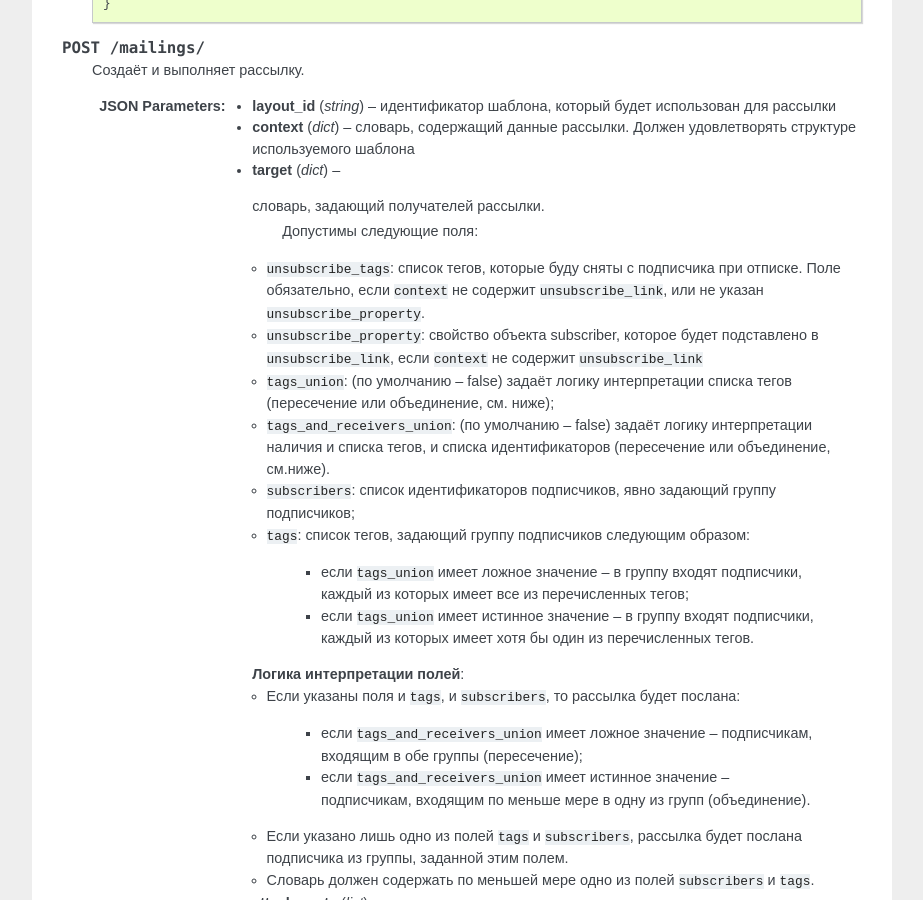
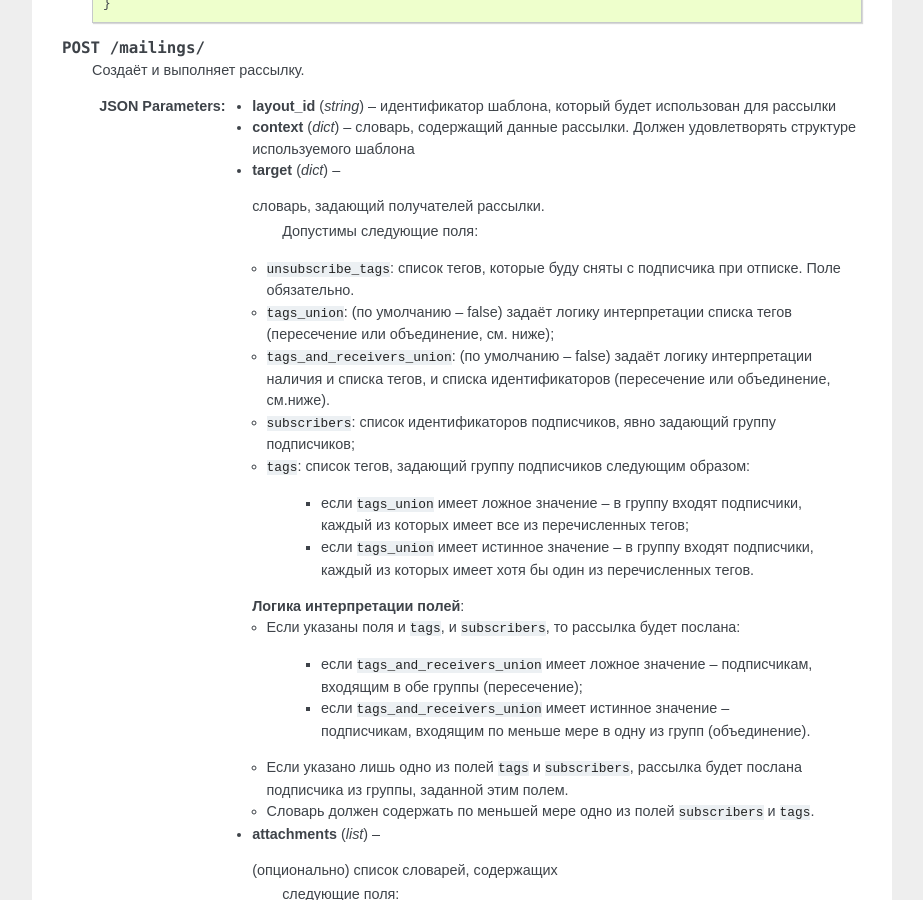
Before and after one commit to mailtank-ru/mailtank-docs, a Sphinx documentation site: the page built from source/api.rst, in a window 1280 px wide and 900 px high, scrolled down 8420 px. Shown: the whole window, without its empty margins (198-1121 px from the left). Built offline with Sphinx 7.4.7, drawn with Linux system fonts in a browser that asks for light colours.

Commit message:
no unsubscribe_property

```diff
--- a/source/api.rst
+++ b/source/api.rst
@@ -543,12 +543,7 @@ HTTP-заголовке `X-Auth-Token`.  Ключ предоставляет д
                             Допустимы следующие поля:
 
         * ``unsubscribe_tags``: список тегов, которые буду сняты с подписчика
-          при отписке. Поле обязательно, если ``context`` не содержит
-          ``unsubscribe_link``, или не указан ``unsubscribe_property``.
-
-        * ``unsubscribe_property``: свойство объекта subscriber, которое будет
-          подставлено в ``unsubscribe_link``, если ``context`` не содержит
-          ``unsubscribe_link``
+          при отписке. Поле обязательно.
 
         * ``tags_union``: (по умолчанию -- false) задаёт логику интерпретации
           списка тегов (пересечение или объединение, см. ниже);
```
